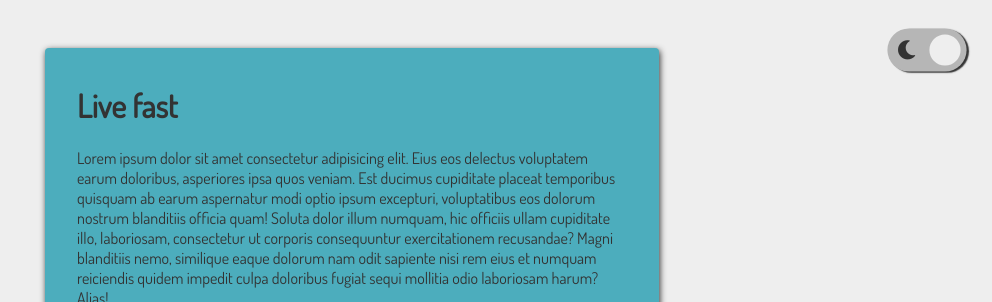
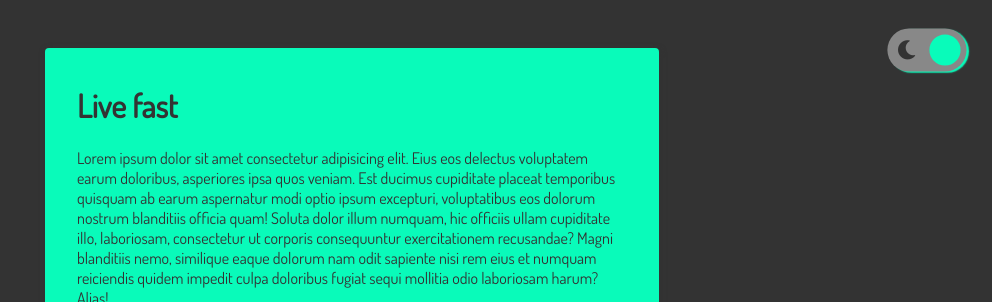
Before and after one commit to HenriBresteau/darmode, a website: page index.html in a window 1280 px wide. Both pictures are taken after a click on the label 1215 px from the left and 49 px from the top of the page. Shown: the top 302 px of the page, without its empty margins (288-1280 px from the left). Drawn offline with Linux system fonts and the light colour scheme.

Commit message:
style en DARK MODE

```diff
--- a/style.css
+++ b/style.css
@@ -58,4 +58,22 @@ main {
 .fa-moon {
     color: #333;
 }
+
+/* DARK MODE */
+.dark {
+    background: #333;
+    transition: 2.5s ;
+}
+.dark main {
+    background: #09FBBA;
+    transition: 2.5s ;
+}
+.dark .label {
+    box-shadow: 2px 1px 1px #09FBBA;
+    background: #888;
+    transition: 2.5s ;
+}
+.dark .label .ball {
+    background: #09FBBA;
+}
 /*# sourceMappingURL=style.css.map */
```
